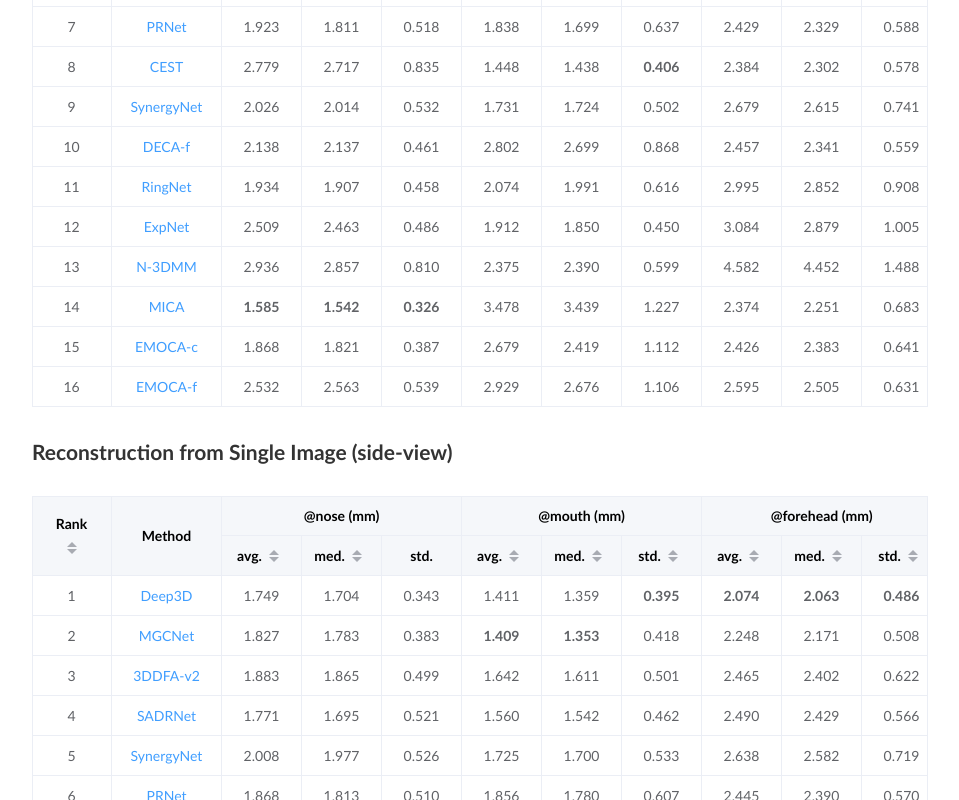
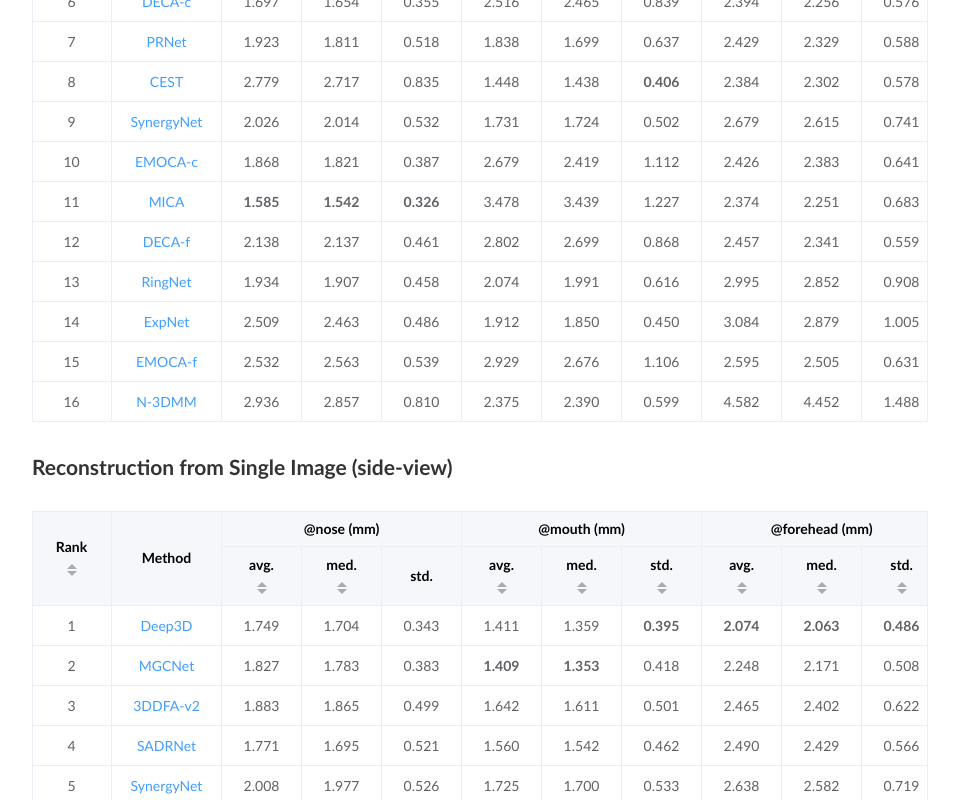
Before and after one commit to czh-98/REALY_homepage, a Vue app: page / in a window 1280 px wide. Shown: the part 2680-3480 px from the top of the page, without its empty margins (160-1119 px from the left). Built offline with nearby package versions, Linux system fonts and the light colour scheme.

Commit message:
Sort by all and fix the error of rank

```diff
--- a/src/components/Section2.vue
+++ b/src/components/Section2.vue
@@ -472,7 +472,7 @@ const frontalViewDataRef = ref(frontalViewData);
 const sideViewDataRef = ref(sideViewData);
 
 function headerCellStyle({}): CellStyle<cellStyle> {
-  const style = { color: "black" };
+  const style = { color: "black", padding: "6px" };
   // if (column.property === "nose") {
   //   Object.assign(style, { backgroundColor: "rgb(181,228,140)" });
   // }
--- a/src/components/section2-frontal-view.ts
+++ b/src/components/section2-frontal-view.ts
@@ -1,6 +1,6 @@
-import { boldMinValue, addRank } from "./utils";
+import { boldMinValue, addRank, sortByAll } from "./utils";
 
-const frontalViewData: Data[] = [
+let frontalViewData: Data[] = [
   {
     nose_avg: { val: "1.719", bold: false },
     nose_med: { val: "1.683", bold: false },
@@ -275,6 +275,7 @@ const frontalViewData: Data[] = [
   },
 ];
 
+frontalViewData = sortByAll(frontalViewData);
 addRank(frontalViewData);
 boldMinValue(frontalViewData);
 
--- a/src/components/section2-side-view.ts
+++ b/src/components/section2-side-view.ts
@@ -1,6 +1,6 @@
-import { boldMinValue, addRank } from "./utils";
+import { boldMinValue, addRank, sortByAll } from "./utils";
 
-const sideViewData = [
+let sideViewData = [
   {
     nose_avg: { val: "1.749", bold: false },
     nose_med: { val: "1.704", bold: false },
@@ -224,6 +224,7 @@ const sideViewData = [
   },
 ];
 
+sideViewData = sortByAll(sideViewData);
 addRank(sideViewData);
 boldMinValue(sideViewData);
 
--- a/src/components/utils.ts
+++ b/src/components/utils.ts
@@ -23,4 +23,11 @@ function addRank(dataCollection: Data[]) {
   });
 }
 
-export { boldMinValue, addRank };
+function sortByAll(dataCollection: Data[]) {
+  return dataCollection.sort(
+    (a: Data, b: Data) =>
+      Number.parseFloat(a.all_avg.val) - Number.parseFloat(b.all_avg.val)
+  );
+}
+
+export { boldMinValue, addRank, sortByAll };
```
